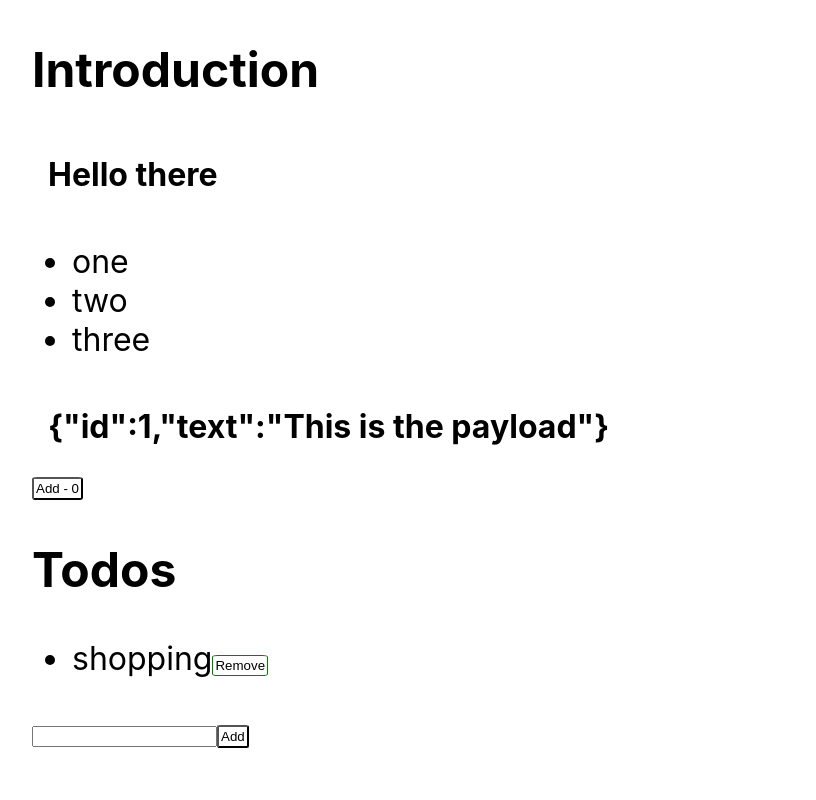
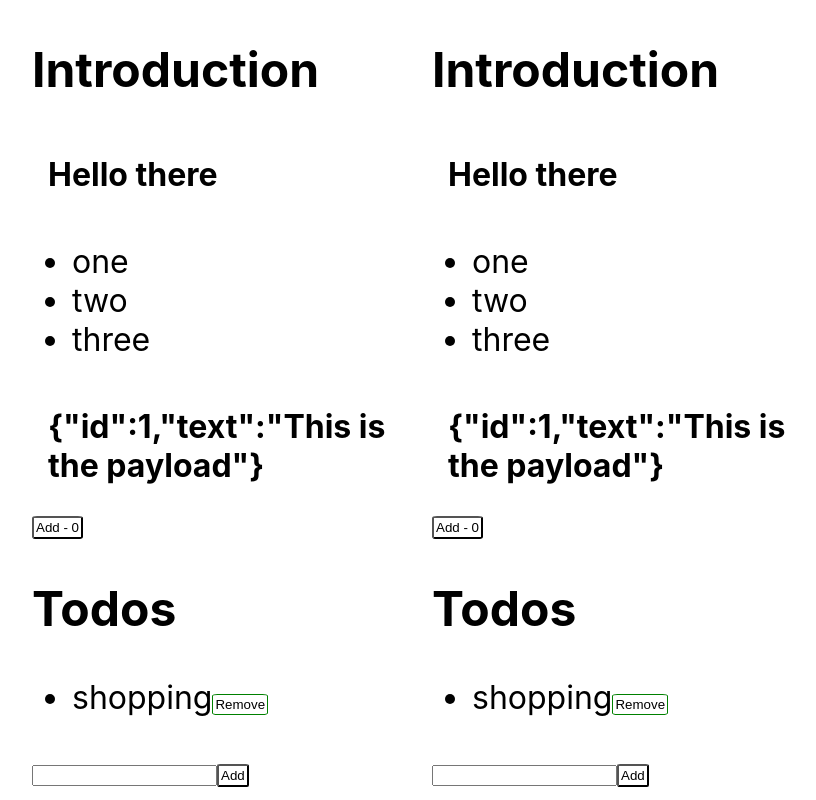
Before and after one commit to hbzhou/react-app-ts, a React (Create React App) app: page / in a window 1280 px wide. Shown: the whole page, without its empty margins (208-1024 px from the left). Built offline with nearby package versions, Linux system fonts and the light colour scheme.

Commit message:
feat:No BS TS #25 react context

```diff
--- a/src/App.tsx
+++ b/src/App.tsx
@@ -1,5 +1,6 @@
 import { useCallback, useEffect, useRef, useState } from "react";
 import "./App.css";
+import { useTodoContext } from "./AppWrapperContext";
 import Box from "./components/Box";
 import Button from "./components/Button";
 import Heading from "./components/Heading";
@@ -7,13 +8,12 @@ import Incrementor from "./components/Incrementor";
 import List from "./components/List";
 import UL from "./components/UL";
 import { useNumber } from "./hooks/useNumber.hook";
-import { useTodos } from "./hooks/useTodos.hook";
 
 function App() {
   const newTodoRef = useRef<HTMLInputElement>(null);
   const [payload, setPayload] = useState<Payload | null>(null);
   const [value, setValue] = useNumber();
-  const { todos, addTodo, removeTodo } = useTodos();
+  const { todos, addTodo, removeTodo } = useTodoContext();
 
   const onItemClick = useCallback((item: string) => {
     alert(item);
--- /dev/null
+++ b/src/AppWrapper.tsx
@@ -0,0 +1,16 @@
+import App from "./App";
+import { useTodos } from "./hooks/useTodos.hook";
+import { TodoContext } from "./AppWrapperContext";
+
+const AppWrapper = () => {
+  return (
+    <TodoContext.Provider value={useTodos()}>
+      <div style={{ display: "grid", gridTemplateColumns: "50% 50%" }}>
+        <App />
+        <App />
+      </div>
+    </TodoContext.Provider>
+  );
+};
+
+export default AppWrapper;
--- /dev/null
+++ b/src/AppWrapperContext.ts
@@ -0,0 +1,12 @@
+import { createContext, useContext } from "react";
+import { useTodos } from "./hooks/useTodos.hook";
+
+type TodoContextType = ReturnType<typeof useTodos>;
+
+export const TodoContext = createContext<TodoContextType>({
+  todos: [],
+  addTodo: (text: string) => {},
+  removeTodo: (id: number) => {},
+});
+
+export const useTodoContext = () => useContext(TodoContext);
--- a/src/index.tsx
+++ b/src/index.tsx
@@ -1,15 +1,13 @@
-import React from 'react';
-import ReactDOM from 'react-dom/client';
-import './index.css';
-import App from './App';
-import reportWebVitals from './reportWebVitals';
+import React from "react";
+import ReactDOM from "react-dom/client";
+import "./index.css";
+import reportWebVitals from "./reportWebVitals";
+import AppWrapper from "./AppWrapper";
 
-const root = ReactDOM.createRoot(
-  document.getElementById('root') as HTMLElement
-);
+const root = ReactDOM.createRoot(document.getElementById("root") as HTMLElement);
 root.render(
   <React.StrictMode>
-    <App />
+    <AppWrapper />
   </React.StrictMode>
 );
 
```
